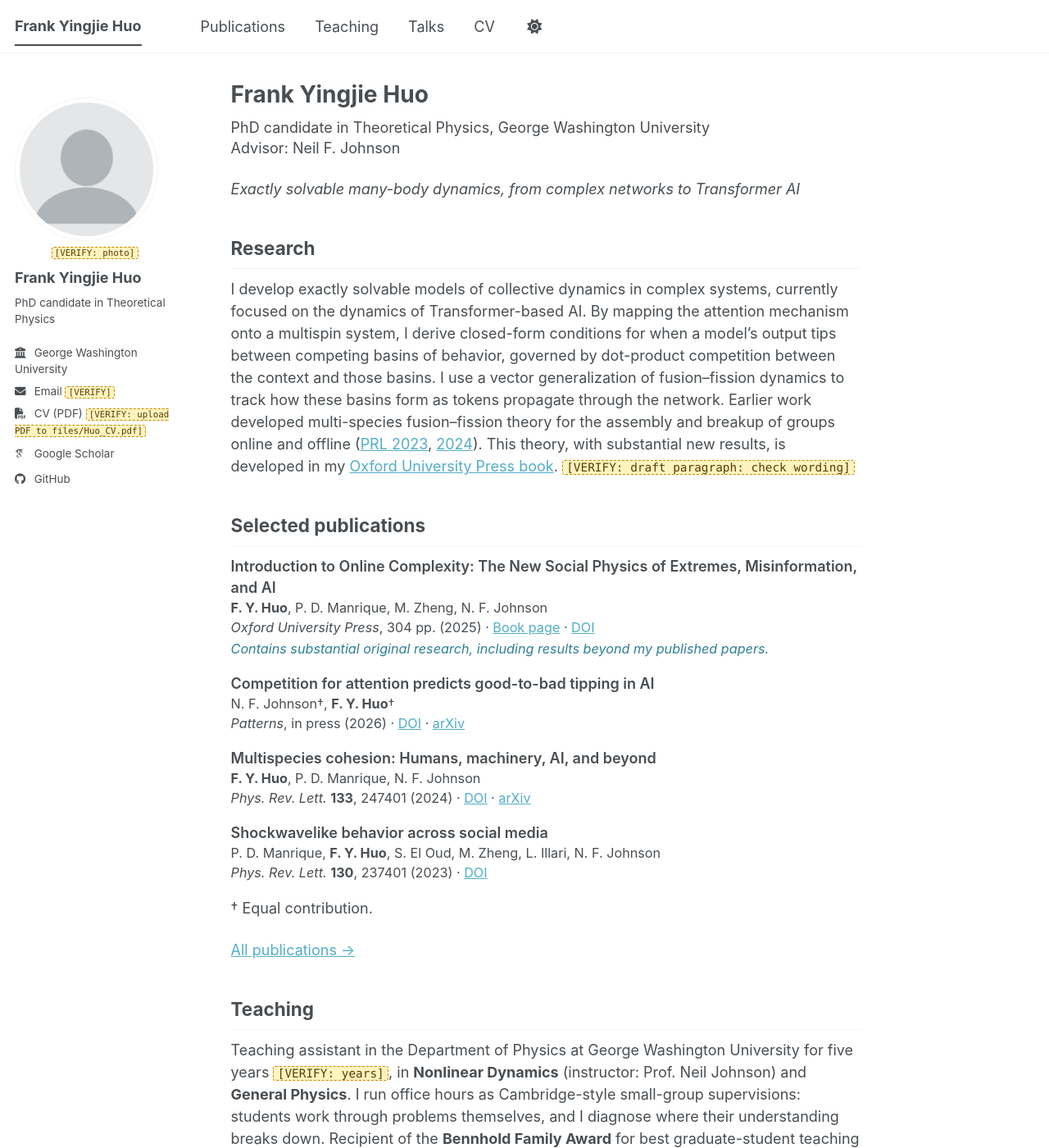
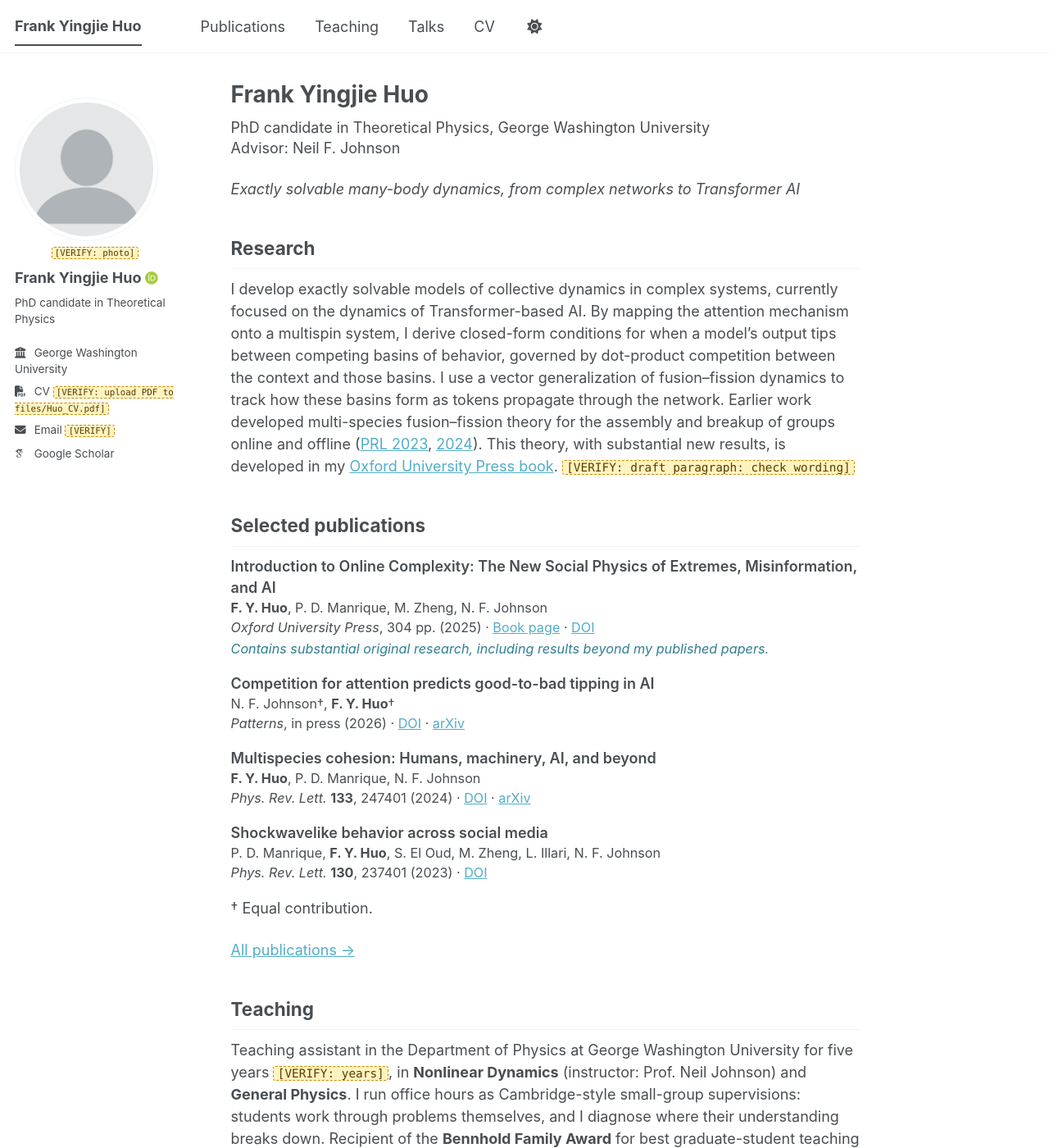
Before and after one commit to FrankHuo-217/huo.github.io, a Jekyll site: the page built from _pages/about.md, in a window 1280 px wide and 1400 px high. Shown: the whole window at 82% size. Built offline with Jekyll 4.4.1, drawn with Linux system fonts in a browser that asks for light colours; some web fonts are replaced; a script bundle is joined from its source files by our own code.

Commit message:
Tidy the contact links and add ORCID
Drop the GitHub link and the Code section, as there is no public code.
List CV, Email and Google Scholar in that order on the home page and
in the sidebar. Show ORCID as a small green iD icon next to the
sidebar name.

Co-Authored-By: Claude Opus 5.5 <noreply@anthropic.com>
Claude-Session: https://claude.ai/code/session_01EX1ohUgYjPPjqdCJmoT8XW

```diff
--- a/_config.yml
+++ b/_config.yml
@@ -35,10 +35,10 @@ author:
   # Academic websites
   arxiv            :
   googlescholar    : "https://scholar.google.com/citations?user=E8-pCt8AAAAJ"
-  orcid            : # URL, e.g. "https://orcid.org/0000-0000-0000-0000"
+  orcid            : "https://orcid.org/0009-0008-2840-7204" # Shown as a small iD icon next to the name
 
-  # Repositories and software development
-  github           : "FrankHuo-217"
+  # Repositories and software development (blank: no GitHub link is shown)
+  github           :
 
 # Publication categories, in the order they appear on the Publications page.
 # Each file in _publications/ sets `category:` to one of these keys.
@@ -81,7 +81,7 @@ social:
   name                   :
   links:
     - "https://scholar.google.com/citations?user=E8-pCt8AAAAJ"
-    - "https://github.com/FrankHuo-217"
+    - "https://orcid.org/0009-0008-2840-7204"
 
 
 # Analytics
--- a/_includes/author-profile.html
+++ b/_includes/author-profile.html
@@ -16,7 +16,7 @@
   </div>
 
   <div class="author__content">
-    <h3 class="author__name" itemprop="name">{{ author.name }}</h3>
+    <h3 class="author__name"><span itemprop="name">{{ author.name }}</span>{% if author.orcid %} <a class="author__orcid" href="{{ author.orcid }}" title="ORCID iD" aria-label="ORCID iD" itemprop="sameAs"><i class="ai ai-orcid" aria-hidden="true"></i></a>{% endif %}</h3>
     {% if author.pronouns %}<p class="author__pronouns">{{ author.pronouns }}</p>{% endif %}
     {% if author.bio %}<p class="author__bio" itemprop="jobTitle">{{ author.bio }}</p>{% endif %}
   </div>
@@ -34,13 +34,13 @@
       {% if author.uri %}
         <li><a href="{{ author.uri }}"><i class="fas fa-fw fa-link icon-pad-right" aria-hidden="true"></i>{{ site.data.ui-text[site.locale].website_label | default: "Website" }}</a></li>
       {% endif %}
+      {% if author.cv %}
+        <li><i class="fas fa-fw fa-file-pdf icon-pad-right" aria-hidden="true"></i>{% include cv-link.html label="CV" %}</li>
+      {% endif %}
       {% if author.email %}
         <li><a href="mailto:{{ author.email }}"><i class="fas fa-fw fa-envelope icon-pad-right" aria-hidden="true"></i>{{ author.email }}</a></li>
       {% else %}
         <li><i class="fas fa-fw fa-envelope icon-pad-right" aria-hidden="true"></i>Email {% include verify.html %}</li>
-      {% endif %}
-      {% if author.cv %}
-        <li><i class="fas fa-fw fa-file-pdf icon-pad-right" aria-hidden="true"></i>{% include cv-link.html %}</li>
       {% endif %}
 
       <!-- Academicons / Academic websites -->
@@ -50,9 +50,6 @@
       {% if author.googlescholar %}
         <li><a href="{{ author.googlescholar }}"><i class="ai ai-google-scholar ai-fw icon-pad-right"></i>Google Scholar</a></li>
       {% endif %}
-      {% if author.orcid %}
-        <li><a href="{{ author.orcid }}"><i class="ai ai-orcid ai-fw icon-pad-right"></i>ORCID</a></li>
-      {% endif %}
 
       <!-- Font Awesome icons / Repositories -->
       {% if author.github %}
--- a/_pages/about.md
+++ b/_pages/about.md
@@ -15,10 +15,9 @@ Advisor: Neil F. Johnson
 <p class="home-interests">Exactly solvable many-body dynamics, from complex networks to Transformer AI</p>
 
 <p class="home-links">
-{% if site.author.email %}<a href="mailto:{{ site.author.email }}">{{ site.author.email }}</a>{% else %}Email {% include verify.html %}{% endif %}
+{% include cv-link.html label="CV" %}
+· {% if site.author.email %}<a href="mailto:{{ site.author.email }}">Email</a>{% else %}Email {% include verify.html %}{% endif %}
 · <a href="{{ site.author.googlescholar }}">Google Scholar</a>
-· {% include cv-link.html %}
-· <a href="https://github.com/{{ site.author.github }}">GitHub</a>
 </p>
 
 ## Research
--- a/_sass/layout/_custom.scss
+++ b/_sass/layout/_custom.scss
@@ -44,6 +44,17 @@ body {
 /* Let long sidebar entries (affiliation, placeholders) wrap instead of being cut off */
 .author__urls li {
   white-space: normal;
+}
+
+/* ORCID iD icon next to the sidebar name, in ORCID's brand green */
+.author__orcid {
+  color: #a6ce39;
+  font-size: 0.9em;
+  text-decoration: none;
+
+  &:hover {
+    color: #8db32a;
+  }
 }
 
 .author__photo-note {
```
Also changed, not shown: README.md (+0 -1 lines), _pages/publications.md (+0 -4 lines).
